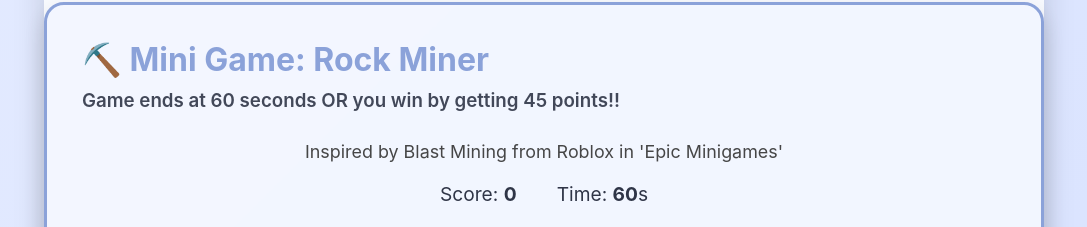
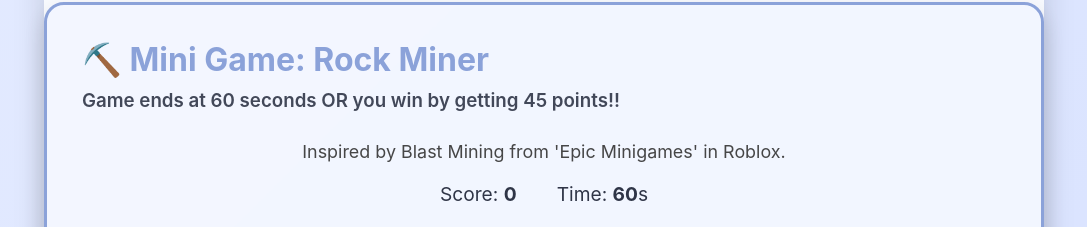
Before and after one commit to egwnlet/Nithida_HobbyWebsite, a plain HTML site: page Nithida_MyHobbies/index.html in a window 1280 px wide. Shown: the part 976-1203 px from the top of the page, without its empty margins (96-1183 px from the left). Drawn offline with Linux system fonts and the light colour scheme.

```diff
--- a/Nithida_MyHobbies/index.html
+++ b/Nithida_MyHobbies/index.html
@@ -134,7 +134,7 @@
         <h3>Game ends at 60 seconds OR you win by getting 45 points!!</h3>
 
         <div class="game-container">
-            <p id="gameStatus">Inspired by Blast Mining from Roblox in 'Epic Minigames'</p>
+            <p id="gameStatus">Inspired by Blast Mining from 'Epic Minigames' in Roblox.</p>
 
             <div class="score-board">
                 <span>Score: <strong id="score">0</strong></span>
```
